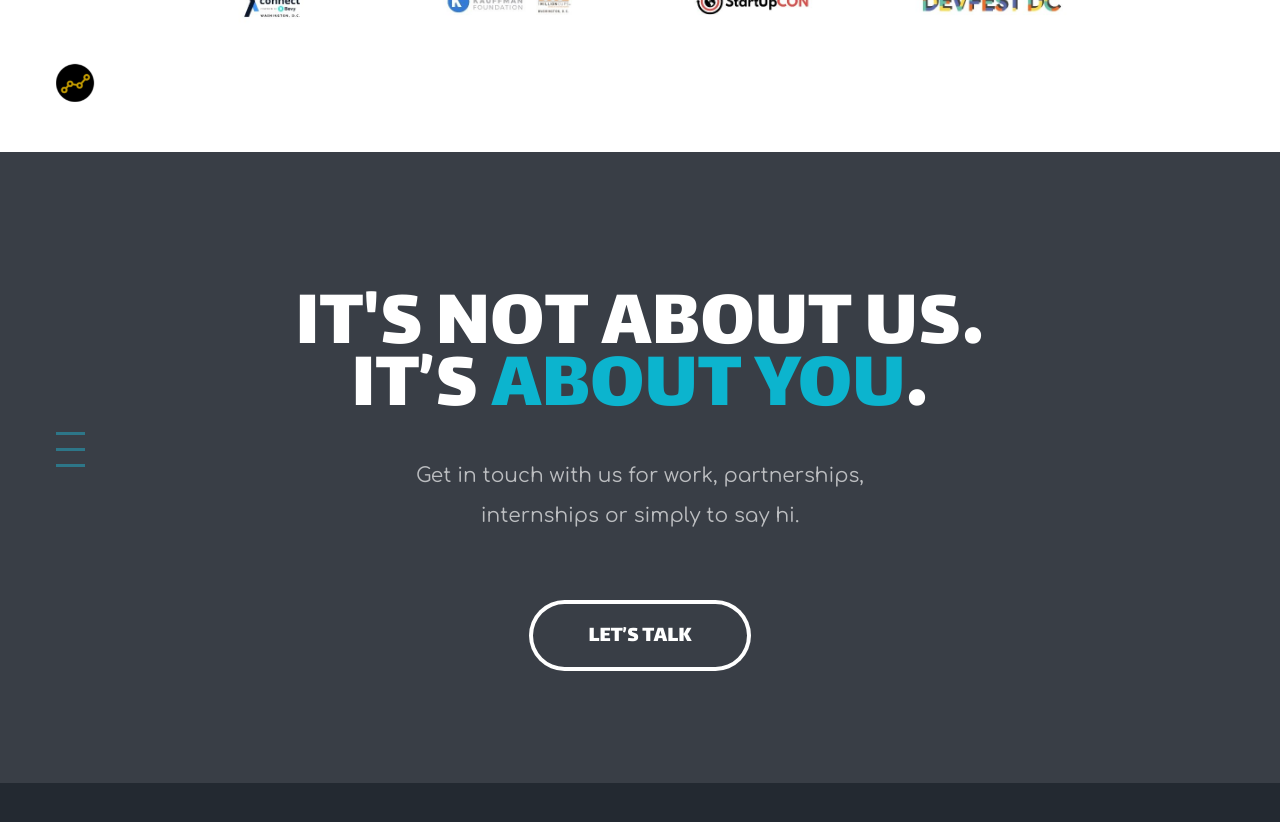
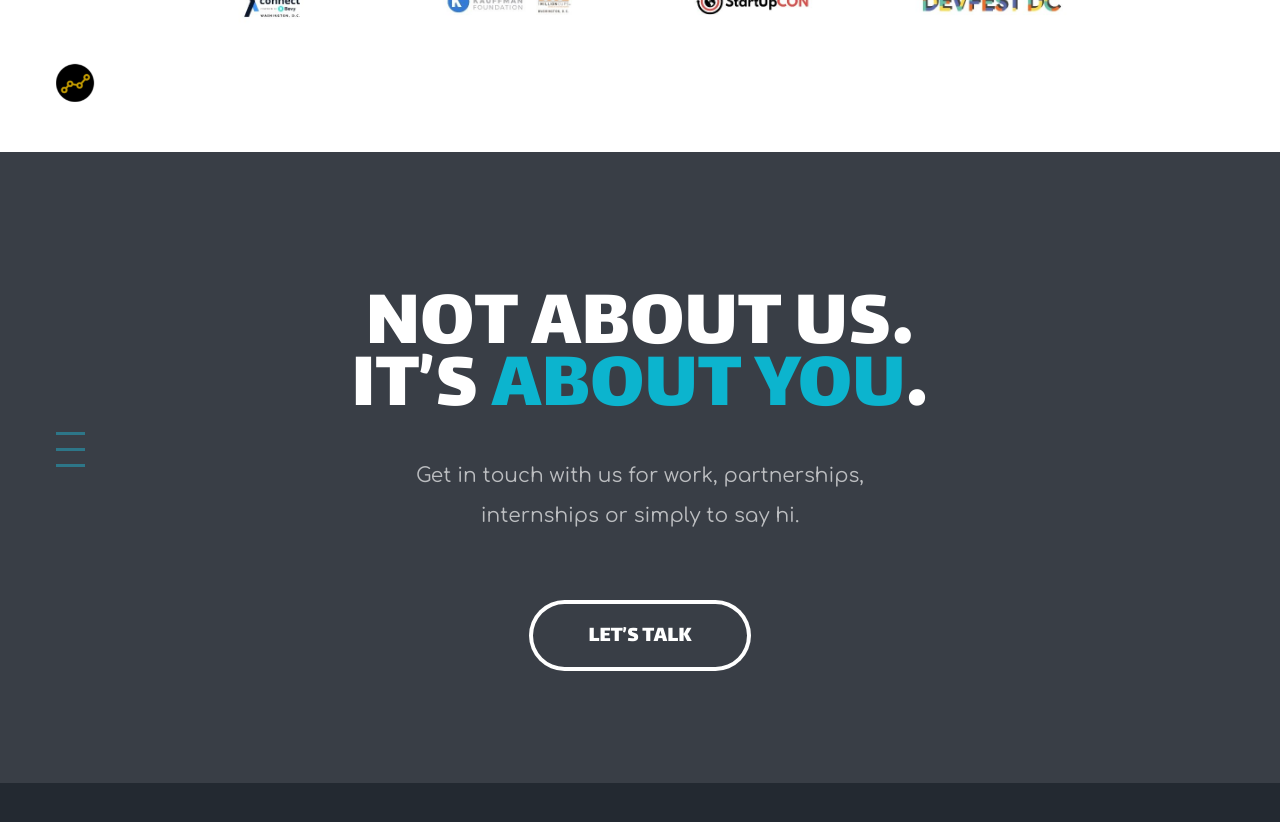
Before and after one commit to bloomshift/bloomshift.github.io, a Jekyll site: the page built from index.html, in a window 1280 px wide and 900 px high, scrolled down 4816 px. Shown: the top 822 px of the window. Built offline with Jekyll 4.4.1, drawn with Linux system fonts in a browser that asks for light colours.

Commit message:
language update

```diff
--- a/_includes/cre8_contact_body.html
+++ b/_includes/cre8_contact_body.html
@@ -114,7 +114,7 @@
                 </div>
             </div>
             <div class="col-sm-5">
-                <div class="btn-holder"> <a href="mailto:mary@bloomshift.com" class="cr-btn black ex-padding">mary@up.bloomshift.com</a>
+                <div class="btn-holder"> <a href="mailto:mary@up.bloomshift.com" class="cr-btn black ex-padding">mary@up.bloomshift.com</a>
                 </div>
             </div>
         </div>
--- a/_includes/cre8_frontpage_body.html
+++ b/_includes/cre8_frontpage_body.html
@@ -179,7 +179,7 @@
     <div class="container-fluid other-content">
         <div class="row">
             <div class="col">
-                <div class="lg-text">IT'S NOT ABOUT US.
+                <div class="lg-text">NOT ABOUT US.
                     <br>IT’S <span class="other-color">ABOUT YOU</span>.</div>
                 <div class="normal-text">
                     <p>Get in touch with us for work, partnerships,
```
